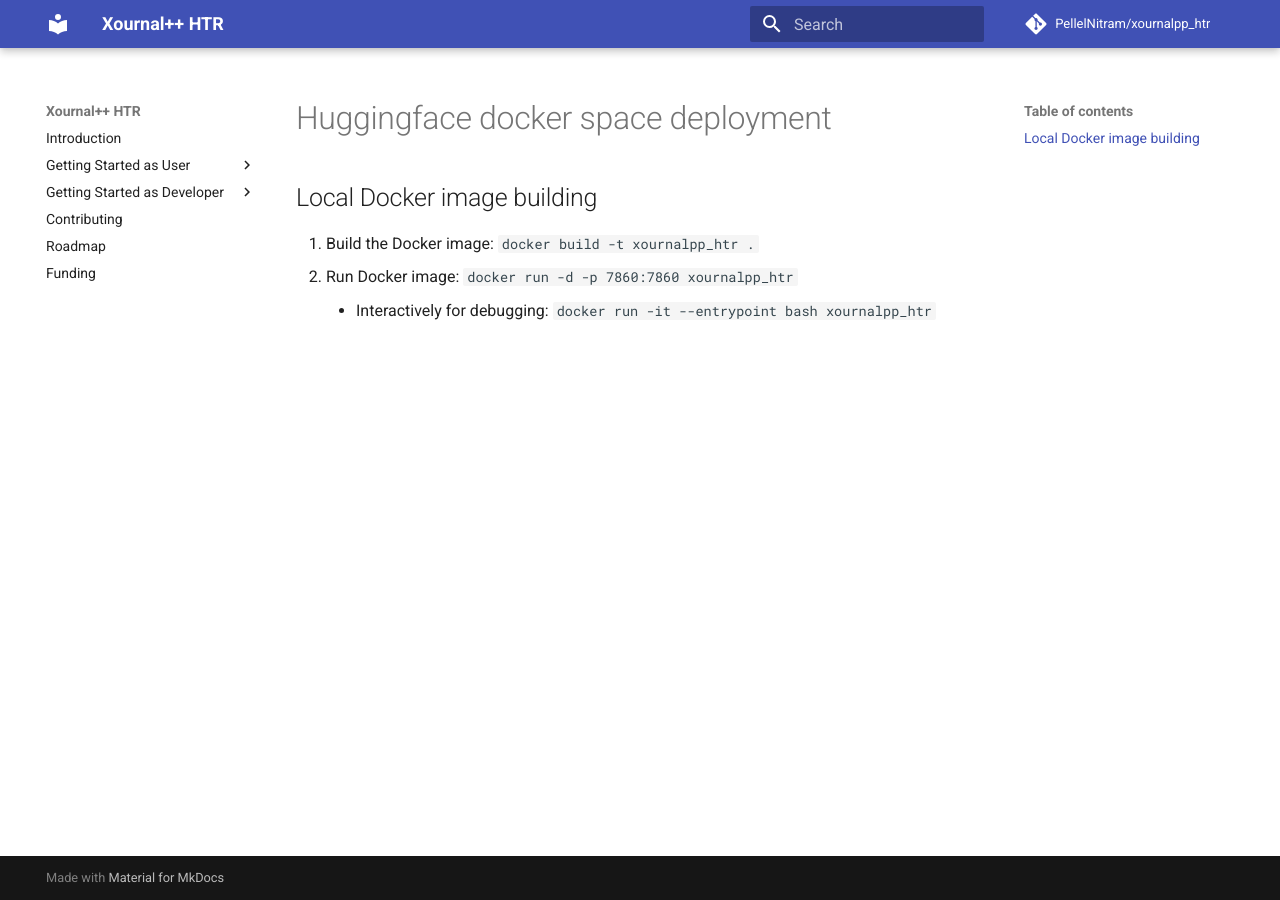
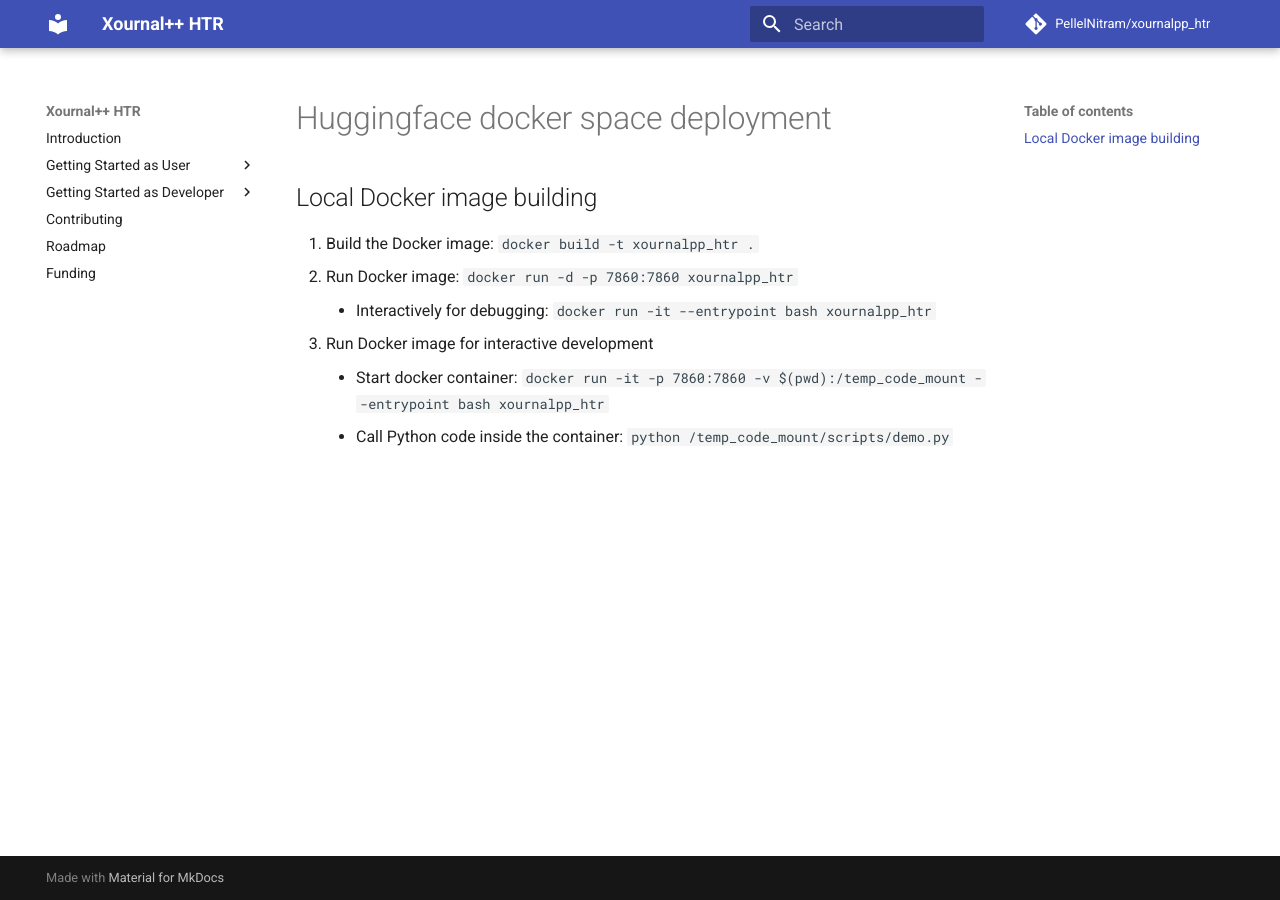
Before and after one commit to PellelNitram/xournalpp_htr, an MkDocs documentation site: the page built from docs/huggingface_docker_space_deployment.md, in a window 1280 px wide. Built offline with MkDocs 1.6.1 and Material for MkDocs 9.7.7, drawn with Linux system fonts in a browser that asks for light colours; comment, search, counter and statistics services are not loaded.

Commit message:
Update docs with interactive docker development information.

```diff
--- a/docs/huggingface_docker_space_deployment.md
+++ b/docs/huggingface_docker_space_deployment.md
@@ -3,3 +3,6 @@
 1. Build the Docker image: `docker build -t xournalpp_htr .`
 2. Run Docker image: `docker run -d -p 7860:7860 xournalpp_htr`
     - Interactively for debugging: `docker run -it --entrypoint bash xournalpp_htr`
+3. Run Docker image for interactive development
+    - Start docker container: `docker run -it -p 7860:7860 -v $(pwd):/temp_code_mount --entrypoint bash xournalpp_htr`
+    - Call Python code inside the container: `python /temp_code_mount/scripts/demo.py`
```
